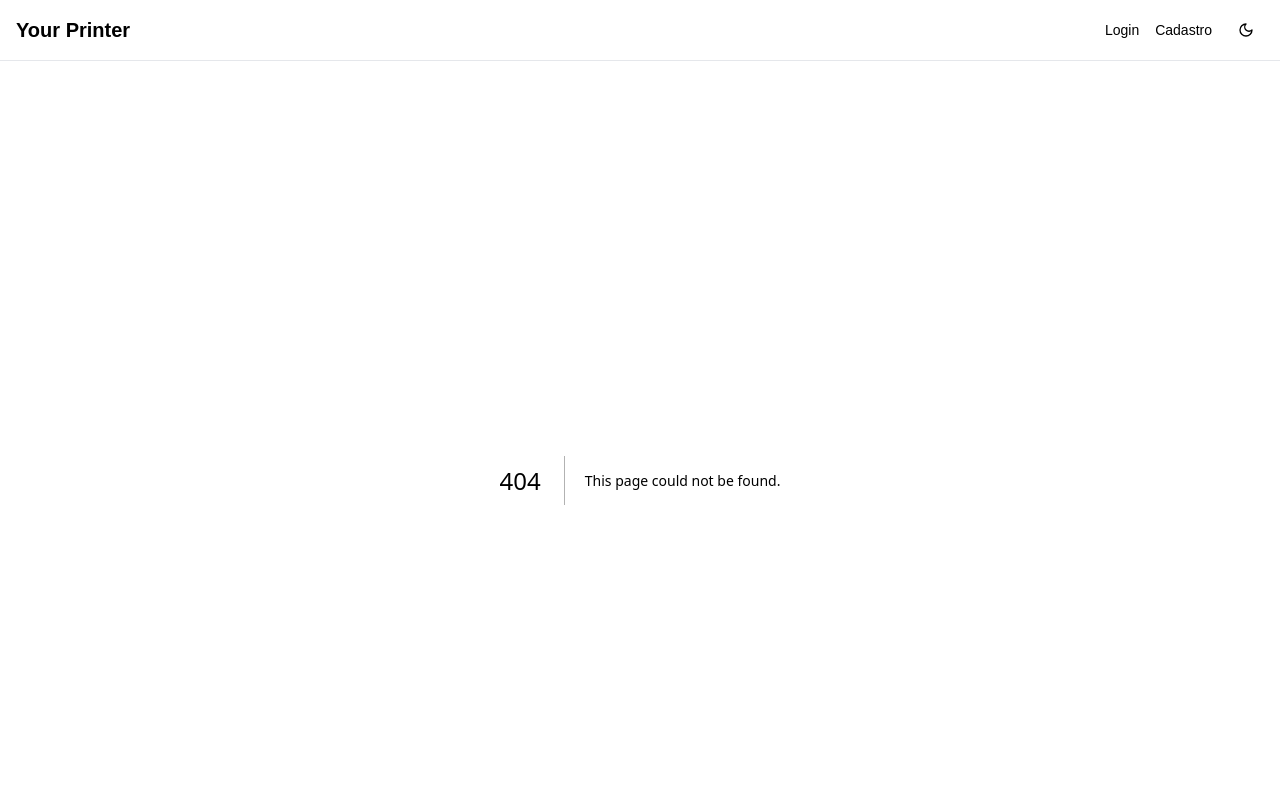
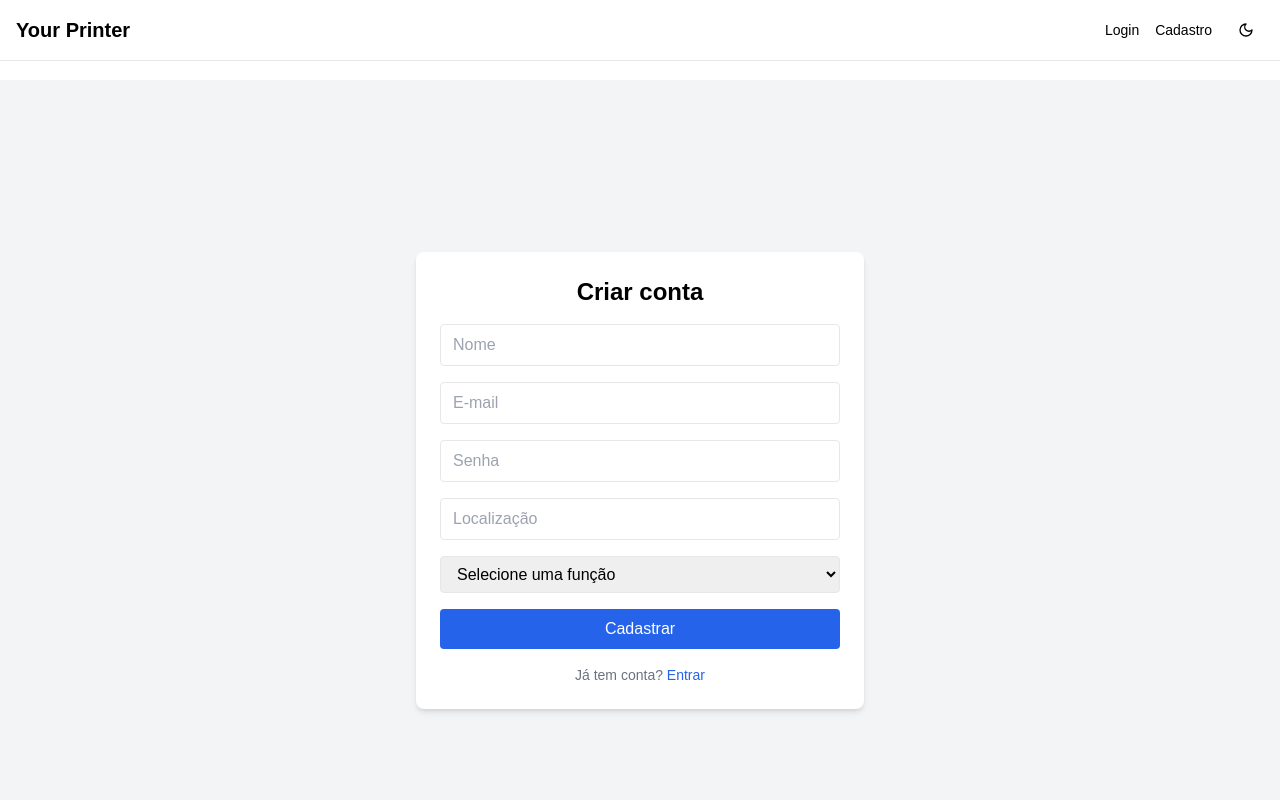
Before and after one commit to Filipin2846/YourPrinter, a Next.js app: page /page in a window 1280 px wide. Before the commit this address had no page. Shown: the top 800 px of the page. Built offline with nearby package versions, Linux system fonts and the light colour scheme.

Commit message:
Resolvido

```diff
--- /dev/null
+++ b/pages/page.tsx
@@ -0,0 +1,122 @@
+'use client';
+
+import { useState } from 'react';
+import { useRouter } from 'next/navigation';
+import { registerUser } from '@/services/auth';
+import Link from 'next/link'
+
+export default function RegisterPage() {
+  const router = useRouter();
+
+  const [form, setForm] = useState({
+    name: '',
+    email: '',
+    password: '',
+    location: '',
+    role: '',
+  });
+
+  const [loading, setLoading] = useState(false);
+  const [message, setMessage] = useState<string | null>(null);
+  const [error, setError] = useState<string | null>(null);
+
+  const handleChange = (e: React.ChangeEvent<HTMLInputElement | HTMLSelectElement>) => {
+    setForm({ ...form, [e.target.name]: e.target.value });
+  };
+
+  const handleSubmit = async (e: React.FormEvent) => {
+    e.preventDefault();
+    setLoading(true);
+    setMessage(null);
+    setError(null);
+
+    try {
+      await registerUser(form);
+      setMessage("Cadastro realizado com sucesso. Verifique seu e-mail para ativar a conta.");
+      setForm({
+        name: '',
+        email: '',
+        password: '',
+        location: '',
+        role: '',
+      });
+    } catch (err: any) {
+      setError(err.message || 'Erro ao registrar');
+    } finally {
+      setLoading(false);
+    }
+  };
+
+  return (
+    <main className="min-h-screen flex items-center justify-center bg-gray-100 px-4">
+      <div className="w-full max-w-md bg-white rounded-lg shadow-md p-6">
+        <h1 className="text-2xl font-bold mb-4 text-center">Criar conta</h1>
+
+        {message && <p className="text-green-600 mb-4 text-sm">{message}</p>}
+        {error && <p className="text-red-600 mb-4 text-sm">{error}</p>}
+
+        <form onSubmit={handleSubmit} className="space-y-4">
+          <input
+            type="text"
+            name="name"
+            placeholder="Nome"
+            value={form.name}
+            onChange={handleChange}
+            required
+            className="w-full border px-3 py-2 rounded"
+          />
+          <input
+            type="email"
+            name="email"
+            placeholder="E-mail"
+            value={form.email}
+            onChange={handleChange}
+            required
+            className="w-full border px-3 py-2 rounded"
+          />
+          <input
+            type="password"
+            name="password"
+            placeholder="Senha"
+            value={form.password}
+            onChange={handleChange}
+            required
+            className="w-full border px-3 py-2 rounded"
+          />
+          <input
+            type="text"
+            name="location"
+            placeholder="Localização"
+            value={form.location}
+            onChange={handleChange}
+            required
+            className="w-full border px-3 py-2 rounded"
+          />
+          <select
+            name="role"
+            value={form.role}
+            onChange={handleChange}
+            required
+            className="w-full border px-3 py-2 rounded"
+          >
+            <option value="">Selecione uma função</option>
+            <option value="cliente">Cliente</option>
+            <option value="provedor">Provedor</option>
+          </select>
+
+          <button
+            type="submit"
+            disabled={loading}
+            className="w-full bg-blue-600 text-white py-2 rounded hover:bg-blue-700 transition"
+          >
+            {loading ? 'Cadastrando...' : 'Cadastrar'}
+          </button>
+        </form>
+
+        <p className="text-center text-sm text-gray-500 mt-4">
+          Já tem conta? <Link href="/login" className="text-blue-600 hover:underline">Entrar</Link>
+        </p>
+      </div>
+    </main>
+  );
+}
```
Also changed, not shown: middleware.ts (+5 -2 lines).
